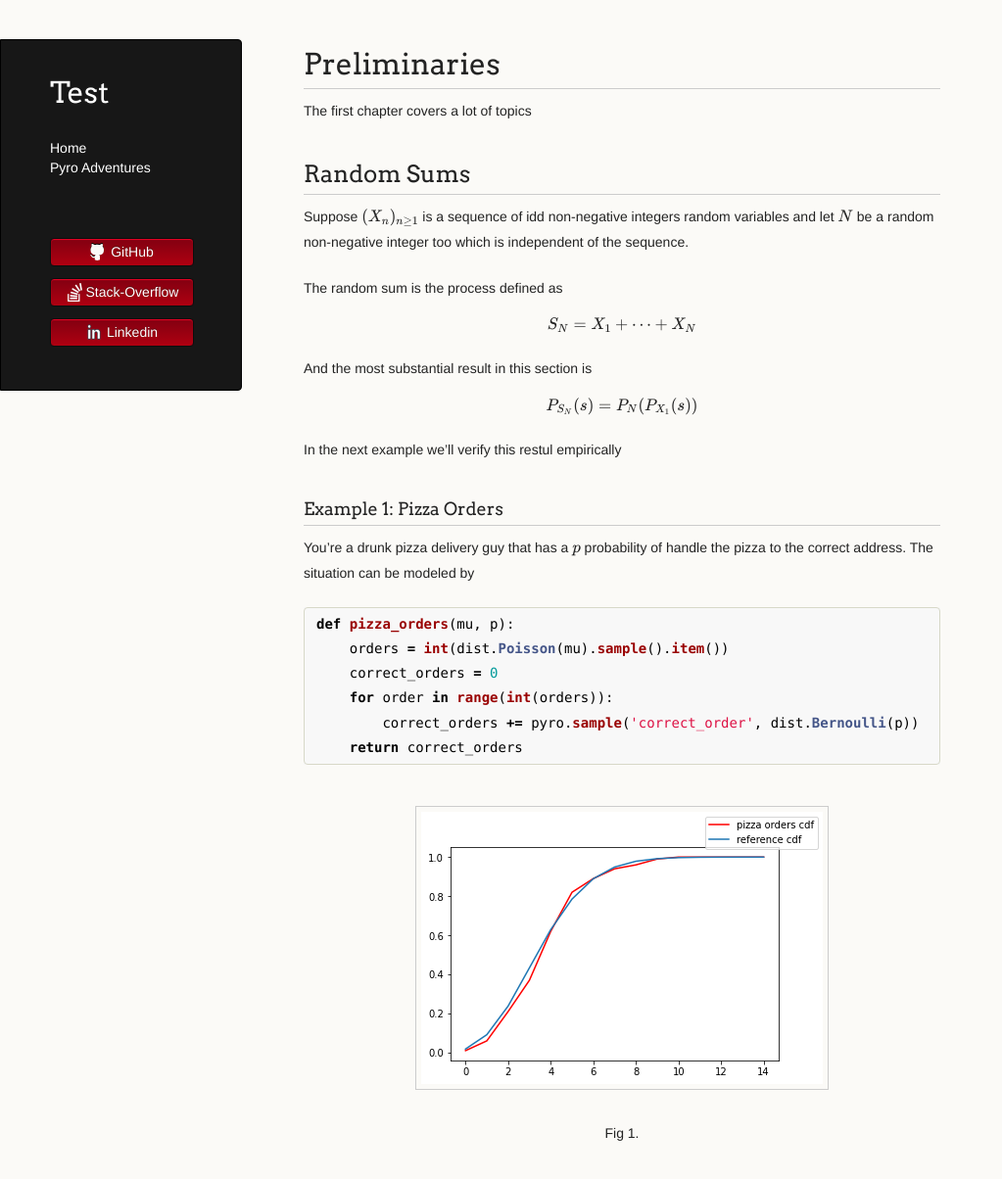
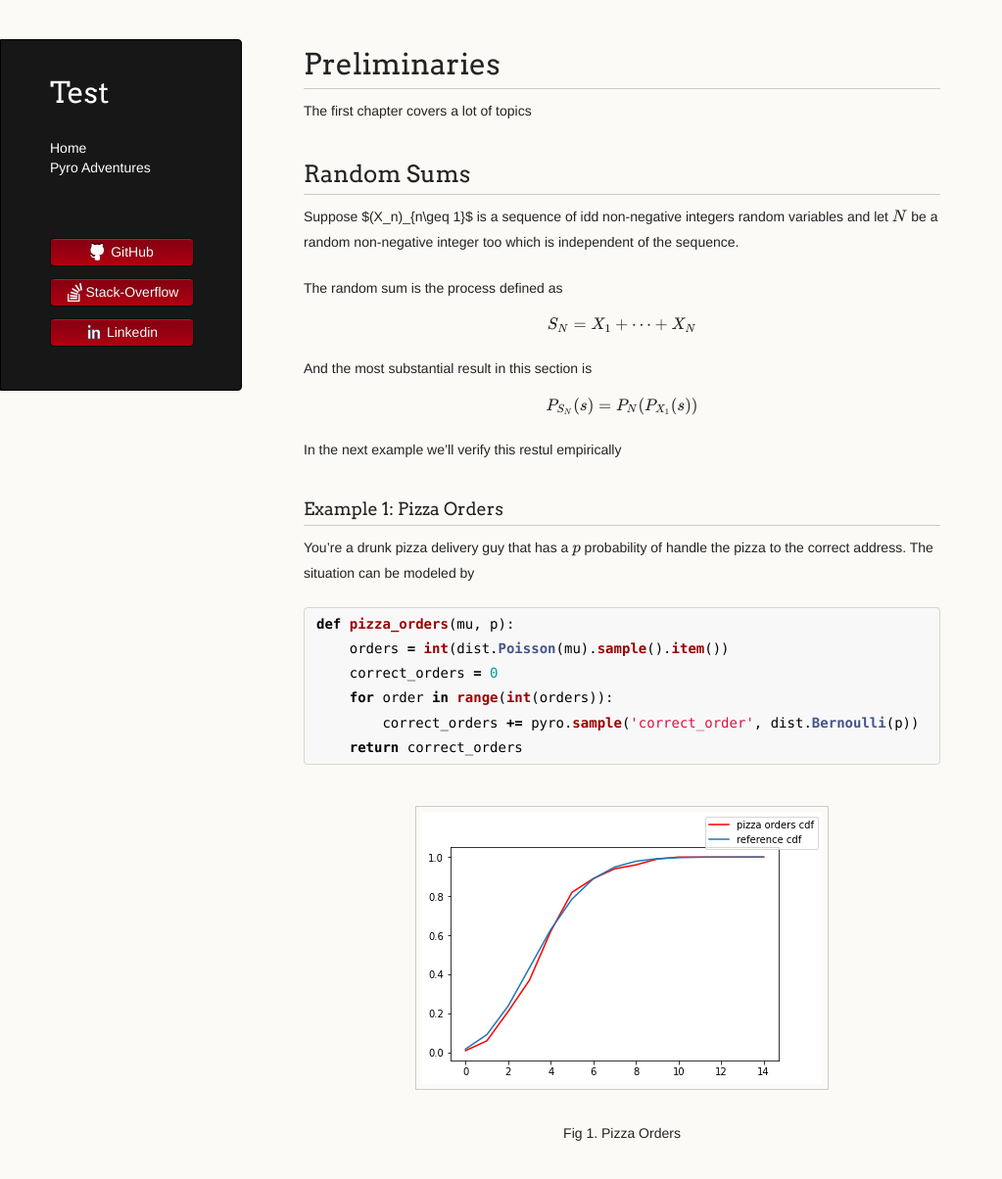
Before and after one commit to LemonPy29/LemonPy29.github.io, a Jekyll site: the page built from pyro-adventures/preliminaries.md, in a window 1280 px wide and 1270 px high. Shown: the top 1204 px of the window at 98% size, without its empty margins (0-1023 px from the left). Built offline with Jekyll 4.4.1, drawn with Linux system fonts in a browser that asks for light colours; nearby versions of some CDN libraries; the repository's description, which GitHub fills in, is left out.

Commit message:
Update preliminaries.md

```diff
--- a/pyro-adventures/preliminaries.md
+++ b/pyro-adventures/preliminaries.md
@@ -8,7 +8,7 @@ nav: false
 The first chapter covers a lot of topics
 
 ## Random Sums
-Suppose \\(\(X_n\)_{n\geq 1}\\) is a sequence of idd non-negative integers random variables and let \\(N\\) be a random non-negative integer too which is independent of the sequence.
+Suppose $\(X_n\)_{n\geq 1}$ is a sequence of idd non-negative integers random variables and let \\(N\\) be a random non-negative integer too which is independent of the sequence.
 
 The random sum is the process defined as
 \\[S_N = X_1 + \cdots + X_N\\]
@@ -33,5 +33,5 @@ def pizza_orders(mu, p):
 
 <figure>
    <img src="img/pizza_orders.png"/>
-   <figcaption>Fig 1.</figcaption>
+   <figcaption>Fig 1. Pizza Orders</figcaption>
 </figure>
```
